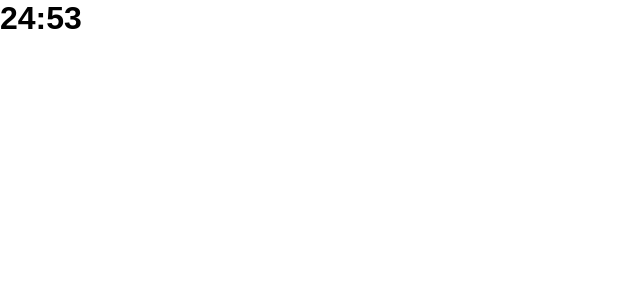
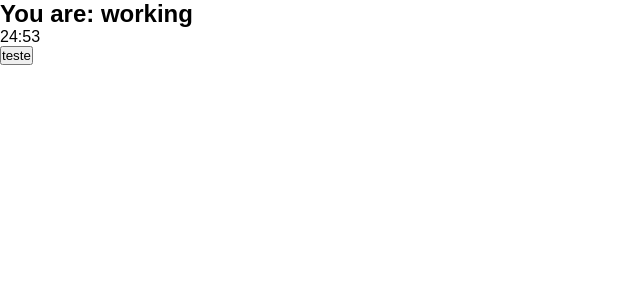
Before and after one commit to rnatu/typescript-pomodoro-react, a React (Create React App) app: page / in a window 1280 px wide. Shown: the top 300 px of the page, without its empty margins (0-640 px from the left). Built offline with nearby package versions, Linux system fonts and the light colour scheme.

Commit message:
Typescript e React - Componentes do Timer e Button
Aula realizando a criação dos componentes do Timer e Button no react TSX

```diff
--- /dev/null
+++ b/src/components/button.tsx
@@ -0,0 +1,15 @@
+import React from 'react';
+
+interface Props {
+  text: string;
+  onClick?: () => void;
+  className?: string;
+}
+
+export function Button(props: Props): JSX.Element {
+  return (
+    <button onClick={props.onClick} className={props.className}>
+      {props.text}
+    </button>
+  );
+}
--- a/src/components/pomodoro-timer.tsx
+++ b/src/components/pomodoro-timer.tsx
@@ -1,6 +1,7 @@
 import React from 'react';
 import { useInterval } from '../hooks/use-interval';
-import { secondsToTime } from '../utils/seconds-to-time';
+import { Button } from './button';
+import { Timer } from './timer';
 
 interface Props {
   defaultPomodoroTime: number;
@@ -14,8 +15,10 @@
   }, 1000);
 
   return (
-    <div>
-      <h1>{secondsToTime(mainTime)}</h1>
+    <div className="pomodoro">
+      <h2>You are: working</h2>
+      <Timer mainTime={mainTime} />
+      <Button text="teste" onClick={() => console.log(1)}></Button>
     </div>
   );
 }
--- /dev/null
+++ b/src/components/timer.tsx
@@ -0,0 +1,10 @@
+import React from 'react';
+import { secondsToTime } from '../utils/seconds-to-time';
+
+interface Props {
+  mainTime: number;
+}
+
+export function Timer(props: Props): JSX.Element {
+  return <div className="timer">{secondsToTime(props.mainTime)}</div>;
+}
```
